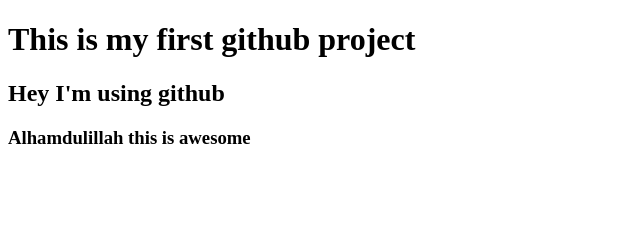
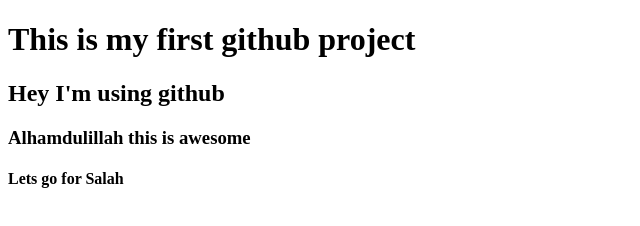
Before and after one commit to hafijurhridoy/remind-me, a plain HTML site: page index.html in a window 1280 px wide. Shown: the whole page, without its empty margins (0-640 px from the left). Drawn offline with Linux system fonts and the light colour scheme.

Commit message:
going for salah

```diff
--- a/index.html
+++ b/index.html
@@ -9,5 +9,6 @@
     <h1>This is my first github project</h1>
     <h2>Hey I'm using github</h2>
     <h3>Alhamdulillah this is awesome</h3>
+    <h4>Lets go for Salah</h4>
 </body>
 </html>
```
